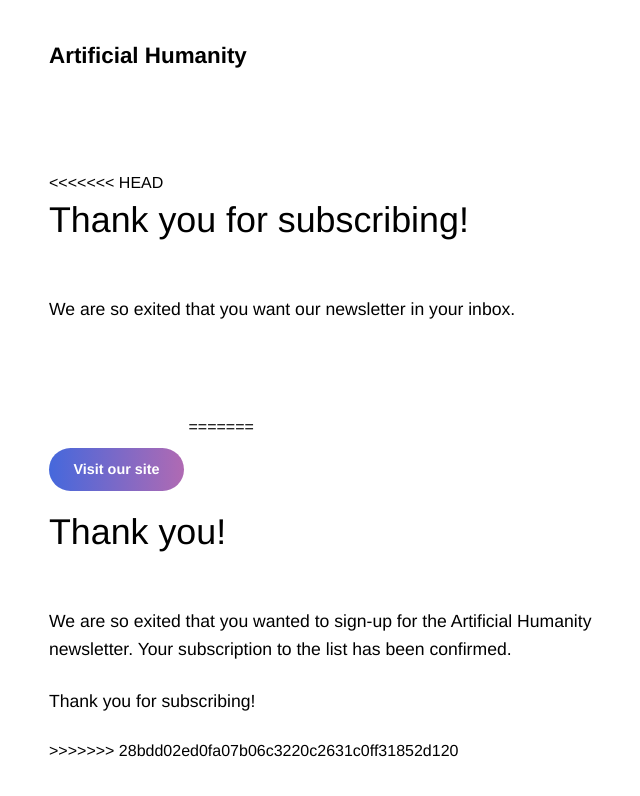
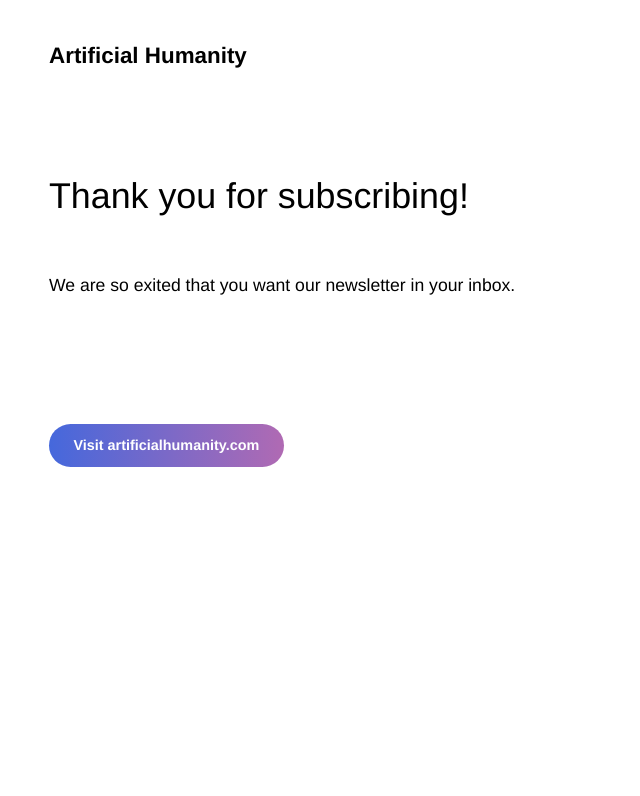
Before and after one commit to annaloverus/annaloverus.github.io, a plain HTML site: page thankyou.html in a window 1280 px wide. Shown: the whole page, without its empty margins (6-646 px from the left). Drawn offline with nearby package versions, Linux system fonts and the light colour scheme; a web font is replaced by a local one.

Commit message:
New commit

```diff
--- a/thankyou.html
+++ b/thankyou.html
@@ -19,15 +19,9 @@
       </div>
 <div class="grid-x grid-padding-x">
   <div class="large-6 cell">
-<<<<<<< HEAD
     <h3 style="margin-bottom: 50px;font-weight: 300;">Thank you for subscribing!</h3>
       <p>We are so exited that you want our newsletter in your inbox.</p>
-      <a class="button" href="/index.html" style="margin-top:100px">Visit our site</a>
-=======
-    <h3 style="margin-bottom: 50px;font-weight: 300;">Thank you!</h3>
-      <p>We are so exited that you wanted to sign-up for the Artificial Humanity newsletter. Your subscription to the list has been confirmed.</p>
-<p>Thank you for subscribing!</p>
->>>>>>> 28bdd02ed0fa07b06c3220c2631c0ff31852d120
+      <a class="button" href="/index.html" style="margin-top:100px">Visit artificialhumanity.com</a>
       </div>
     </div>
 <div class="grid-x grid-padding-x">
```
